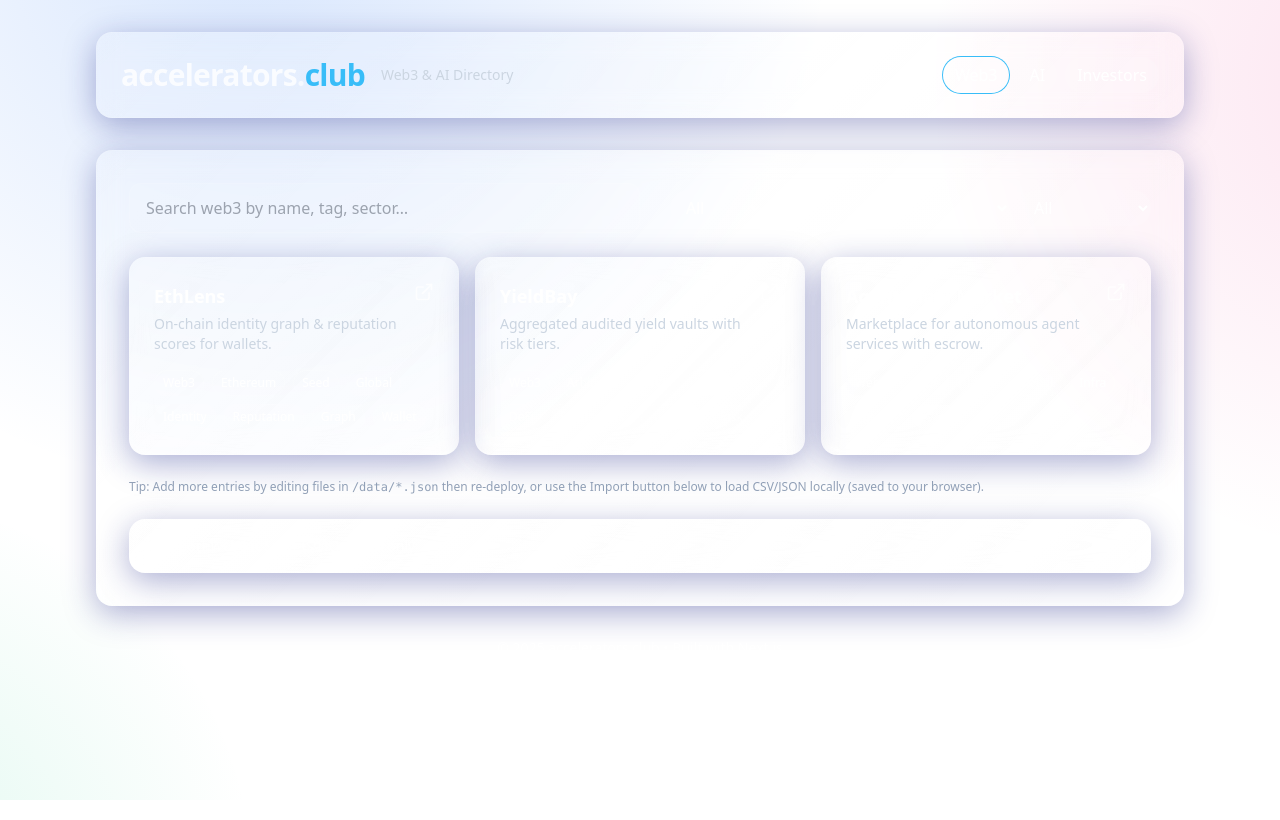
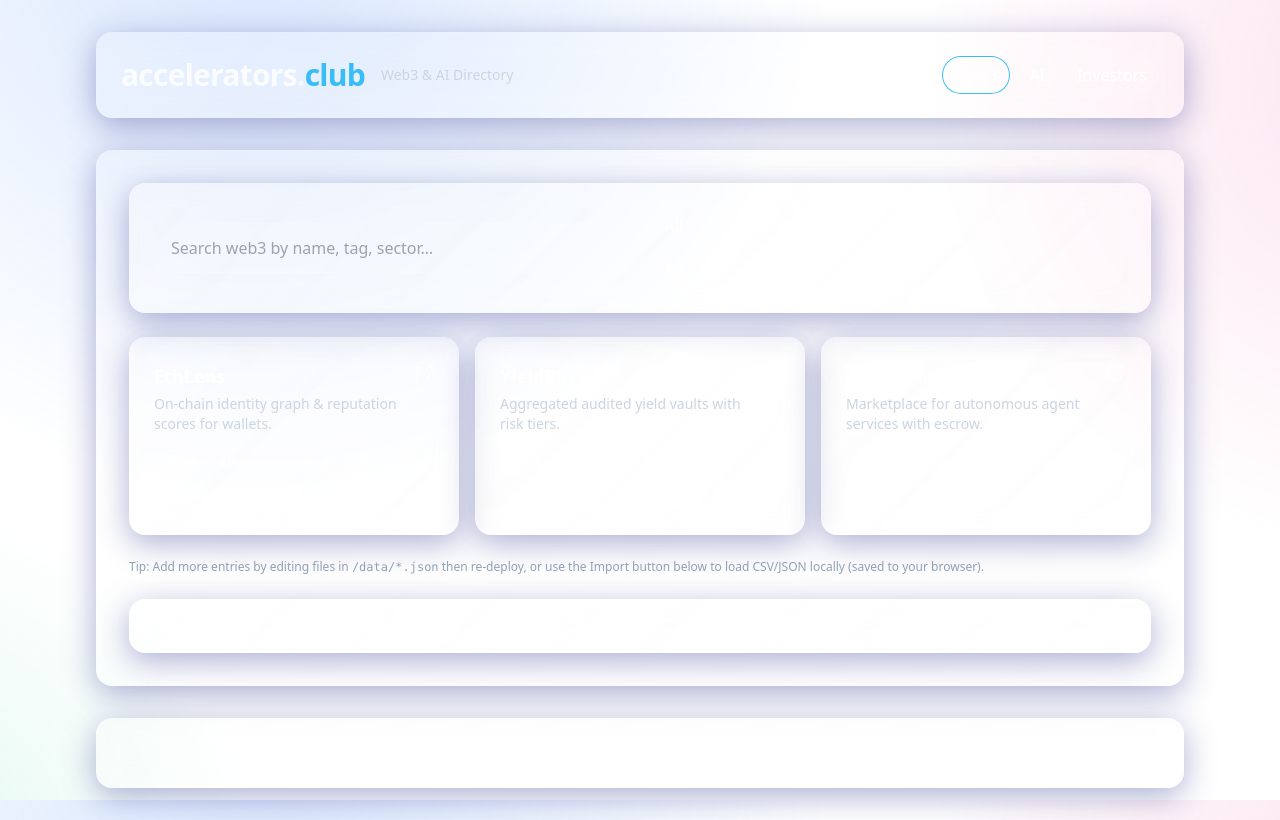
Before and after one commit to blockfix/accelerators.club, a Next.js app: page / in a window 1280 px wide. Built offline with nearby package versions, Linux system fonts and the light colour scheme.

Commit message:
style: glass wrap for filters and footer

```diff
--- a/components/Home.tsx
+++ b/components/Home.tsx
@@ -81,6 +81,7 @@ export default function Home() {
       </header>
 
       <section className="section">
+        <div className="glass p-4 md:p-6">
           <div className="flex flex-col md:flex-row gap-3 md:items-center md:justify-between">
             <input
               value={query}
@@ -105,6 +106,7 @@ export default function Home() {
                   </select>
                 </>
               ) : null}
+            </div>
           </div>
         </div>
 
@@ -136,9 +138,11 @@ export default function Home() {
         />
       </section>
 
-      <footer className="opacity-80 text-center pb-8">
+      <div className="glass p-4 md:p-6 pb-8">
+        <footer className="opacity-80 text-center">
           <p className="text-sm">© {new Date().getFullYear()} accelerators.club • Built with Next.js</p>
         </footer>
+      </div>
     </main>
   );
 }
```
Lines whose indentation alone changed are shown as unchanged.
